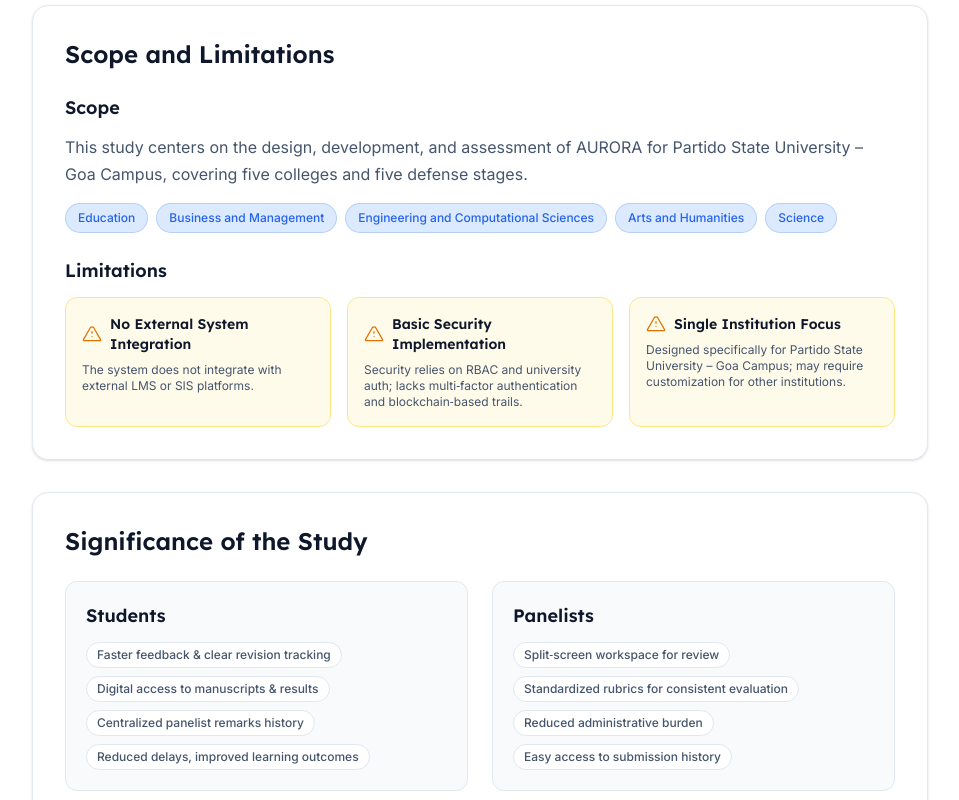
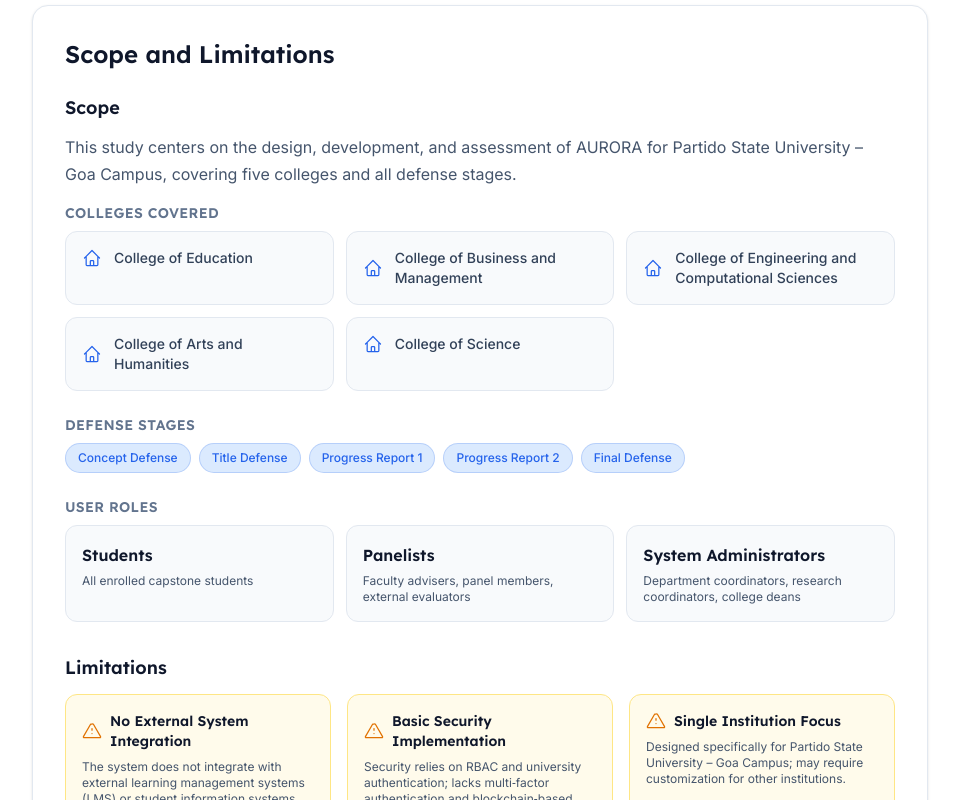
Before and after one commit to gnmngo/aurora-title-defense, a Next.js app: page / in a window 1280 px wide. Shown: the part 3260-4060 px from the top of the page, without its empty margins (312-1271 px from the left). Built offline with nearby package versions, Linux system fonts and the light colour scheme.

Commit message:
Redesign Scope and Limitations with full college names and interactive cards

```diff
--- a/components/sections/ScopeLimitations.tsx
+++ b/components/sections/ScopeLimitations.tsx
@@ -1,19 +1,33 @@
 const colleges = [
-  "Education",
-  "Business and Management",
-  "Engineering and Computational Sciences",
-  "Arts and Humanities",
-  "Science",
+  "College of Education",
+  "College of Business and Management",
+  "College of Engineering and Computational Sciences",
+  "College of Arts and Humanities",
+  "College of Science",
+];
+
+const defenseStages = [
+  "Concept Defense",
+  "Title Defense",
+  "Progress Report 1",
+  "Progress Report 2",
+  "Final Defense",
+];
+
+const userRoles = [
+  { role: "Students", users: "All enrolled capstone students" },
+  { role: "Panelists", users: "Faculty advisers, panel members, external evaluators" },
+  { role: "System Administrators", users: "Department coordinators, research coordinators, college deans" },
 ];
 
 const limitations = [
   {
     title: "No External System Integration",
-    desc: "The system does not integrate with external LMS or SIS platforms.",
+    desc: "The system does not integrate with external learning management systems (LMS) or student information systems (SIS).",
   },
   {
     title: "Basic Security Implementation",
-    desc: "Security relies on RBAC and university auth; lacks multi‑factor authentication and blockchain‑based trails.",
+    desc: "Security relies on RBAC and university authentication; lacks multi‑factor authentication and blockchain‑based audit trails.",
   },
   {
     title: "Single Institution Focus",
@@ -30,17 +44,65 @@
         {/* SCOPE */}
         <h3 className="text-lg font-semibold text-slate-900 dark:text-white mb-3">Scope</h3>
         <p className="text-slate-600 dark:text-slate-300 mb-4">
-          This study centers on the design, development, and assessment of AURORA for Partido State
-          University – Goa Campus, covering five colleges and five defense stages.
+          This study centers on the design, development, and assessment of AURORA for
+          Partido State University – Goa Campus, covering five colleges and all defense stages.
         </p>
+
+        {/* College cards */}
+        <h4 className="text-sm font-semibold text-slate-500 dark:text-slate-400 uppercase tracking-wide mb-2">Colleges Covered</h4>
+        <div className="grid grid-cols-1 sm:grid-cols-2 lg:grid-cols-3 gap-3 mb-6">
+          {colleges.map((college) => (
+            <div
+              key={college}
+              className="group bg-slate-50 dark:bg-slate-700/50 rounded-xl p-4 border border-slate-200 dark:border-slate-600
+                         hover:shadow-md hover:scale-[1.01] hover:border-royal dark:hover:border-blue-400
+                         hover:bg-blue-50/30 dark:hover:bg-slate-600/50 transition-all duration-200 cursor-default"
+            >
+              <div className="flex items-center gap-3">
+                <div className="text-royal dark:text-blue-400 group-hover:text-royal-dark dark:group-hover:text-blue-300 transition-colors">
+                  <svg className="w-5 h-5" fill="none" stroke="currentColor" viewBox="0 0 24 24">
+                    <path strokeLinecap="round" strokeLinejoin="round" strokeWidth={1.5}
+                      d="M3 12l2-2m0 0l7-7 7 7M5 10v10a1 1 0 001 1h3m10-11l2 2m-2-2v10a1 1 0 01-1 1h-3m-6 0a1 1 0 001-1v-4a1 1 0 011-1h2a1 1 0 011 1v4a1 1 0 001 1m-6 0h6" />
+                  </svg>
+                </div>
+                <span className="text-sm font-medium text-slate-700 dark:text-slate-200 group-hover:text-royal dark:group-hover:text-blue-300 transition-colors">
+                  {college}
+                </span>
+              </div>
+            </div>
+          ))}
+        </div>
+
+        {/* Defense stages tag chips */}
+        <h4 className="text-sm font-semibold text-slate-500 dark:text-slate-400 uppercase tracking-wide mb-2">Defense Stages</h4>
         <div className="flex flex-wrap gap-2 mb-6">
-          {colleges.map((college) => (
+          {defenseStages.map((stage) => (
             <span
-              key={college}
-              className="px-3 py-1.5 rounded-full text-xs font-medium bg-royal-light dark:bg-blue-900/30 text-royal dark:text-blue-200 border border-royal/20 dark:border-blue-800/50"
+              key={stage}
+              className="group px-3 py-1.5 rounded-full text-xs font-medium
+                         bg-royal-light dark:bg-blue-900/30 text-royal dark:text-blue-200
+                         border border-royal/20 dark:border-blue-800/50
+                         hover:bg-royal hover:text-white dark:hover:bg-royal dark:hover:text-white
+                         transition-all duration-200 cursor-default"
             >
-              {college}
+              {stage}
             </span>
+          ))}
+        </div>
+
+        {/* User roles */}
+        <h4 className="text-sm font-semibold text-slate-500 dark:text-slate-400 uppercase tracking-wide mb-2">User Roles</h4>
+        <div className="grid grid-cols-1 sm:grid-cols-3 gap-3 mb-8">
+          {userRoles.map((r) => (
+            <div
+              key={r.role}
+              className="group bg-slate-50 dark:bg-slate-700/50 rounded-xl p-4 border border-slate-200 dark:border-slate-600
+                         hover:shadow-md hover:scale-[1.01] hover:border-royal dark:hover:border-blue-400
+                         hover:bg-blue-50/30 dark:hover:bg-slate-600/50 transition-all duration-200 cursor-default"
+            >
+              <h5 className="font-semibold text-slate-900 dark:text-white mb-1 group-hover:text-royal dark:group-hover:text-blue-300 transition-colors">{r.role}</h5>
+              <p className="text-xs text-slate-600 dark:text-slate-300">{r.users}</p>
+            </div>
           ))}
         </div>
 
```
